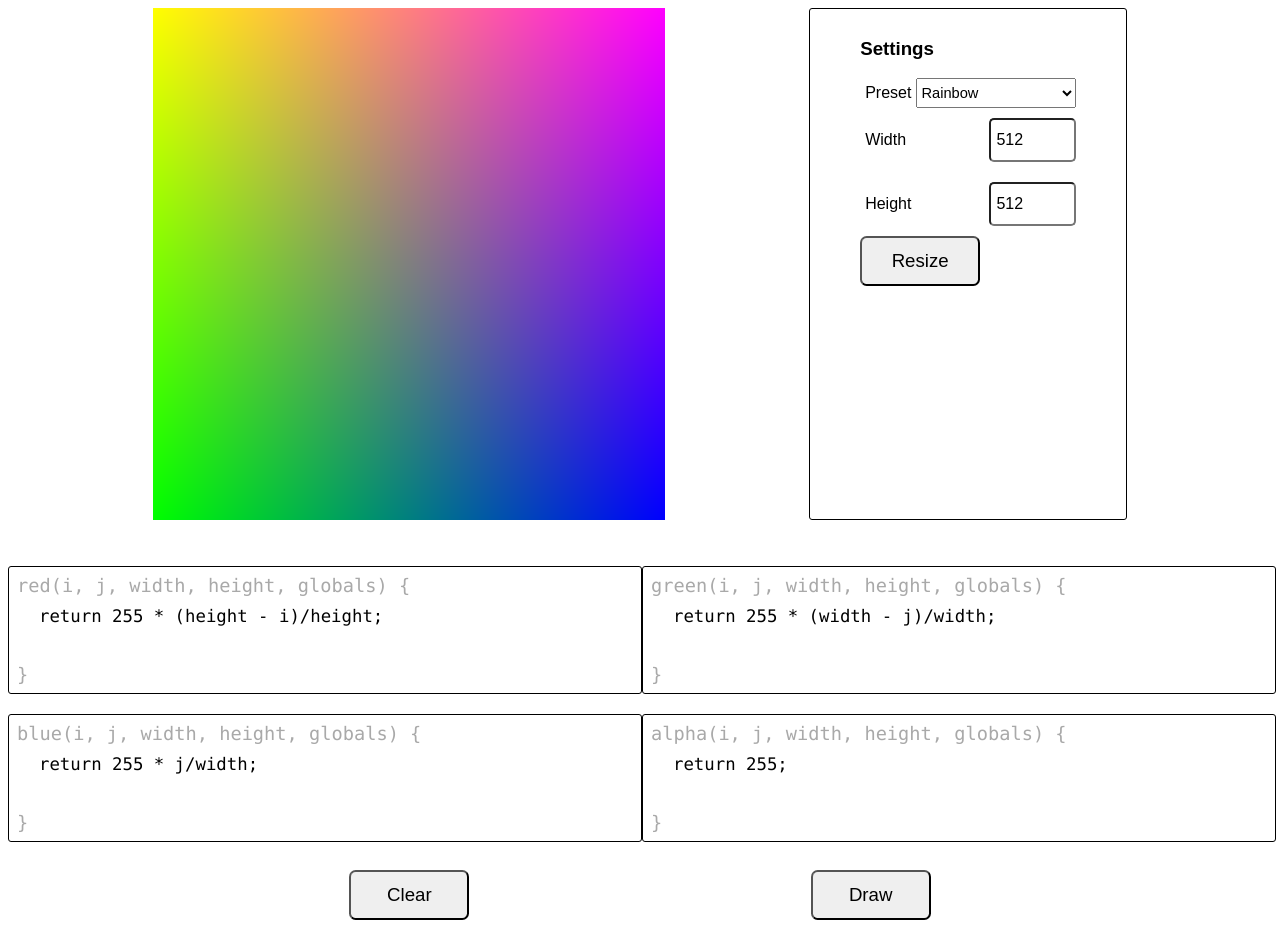
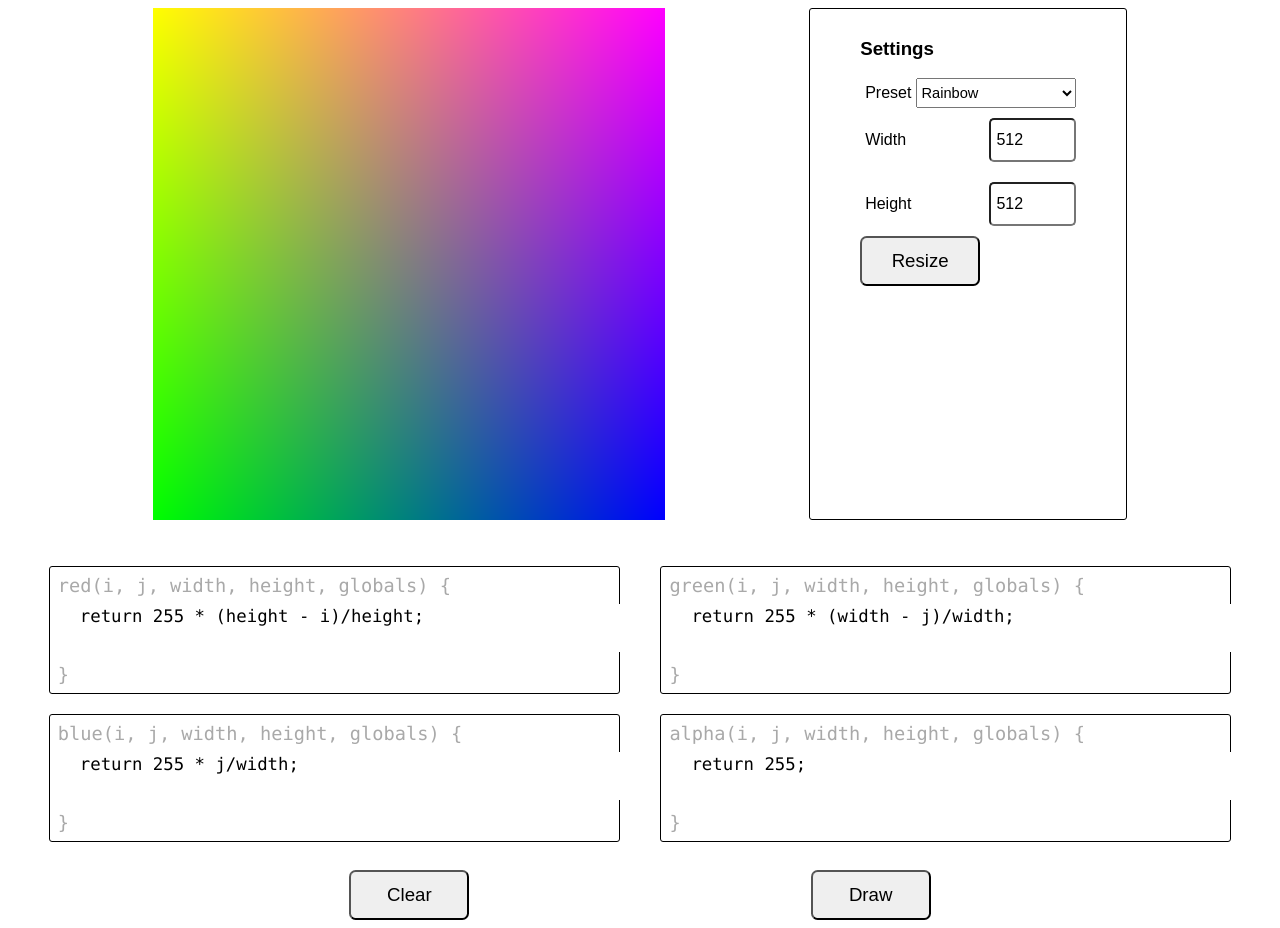
Before and after one commit to Dando18/CodeArt, a plain HTML site: page index.html in a window 1280 px wide. Drawn offline with nearby package versions, Linux system fonts and the light colour scheme.

Commit message:
relative size for code blocks

```diff
--- a/css/main.css
+++ b/css/main.css
@@ -71,6 +71,8 @@ h3, label {
     border: 1px black solid;
     border-radius: 3px;
 
+    width: 45%;
+
     margin: 10px 0px;
 }
 
@@ -86,7 +88,7 @@ h3, label {
     border: none;
     resize: none;
 
-    width: 600px;
+    width: 95%;
     height: 200px;
 
     font-size: 13pt;
```
